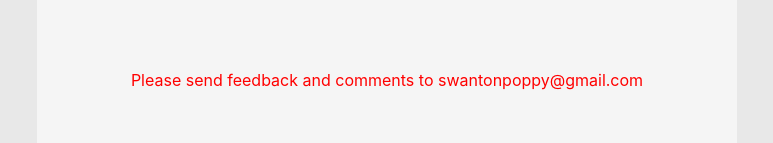
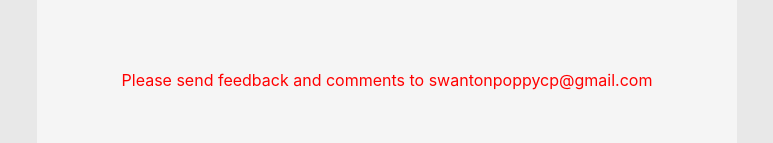
Before and after one commit to VincentPheng/swanton-chat-bot, a React (Create React App) app: page / in a window 1280 px wide. Both pictures are taken after a click on the icon 955 px from the left and 35 px from the top of the page. Shown: the part 654-797 px from the top of the page, without its empty margins (253-1026 px from the left). Built offline with nearby package versions, Linux system fonts and the light colour scheme.

Commit message:
Update swanton poppy contact email

```diff
--- a/src/components/SuggestedOptions.jsx
+++ b/src/components/SuggestedOptions.jsx
@@ -4,7 +4,7 @@ import suggestions from "./suggestions";
 
 export default function SuggestedOptions({ onSend, onSuggestionClick }) {
   const contactText =
-    "Please send feedback and comments to swantonpoppy@gmail.com";
+    "Please send feedback and comments to swantonpoppycp@gmail.com";
 
   const suggestionBubbleStyle = (theme) =>
     css`
```
